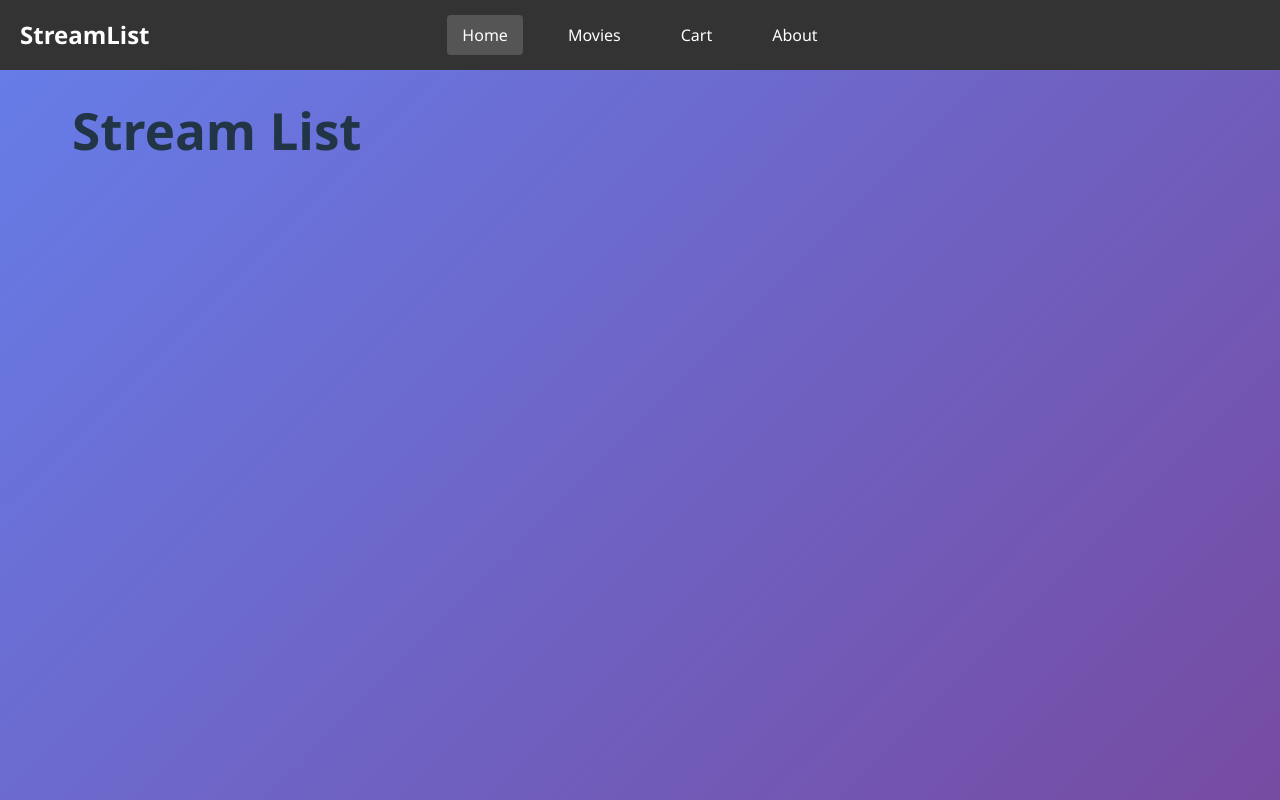
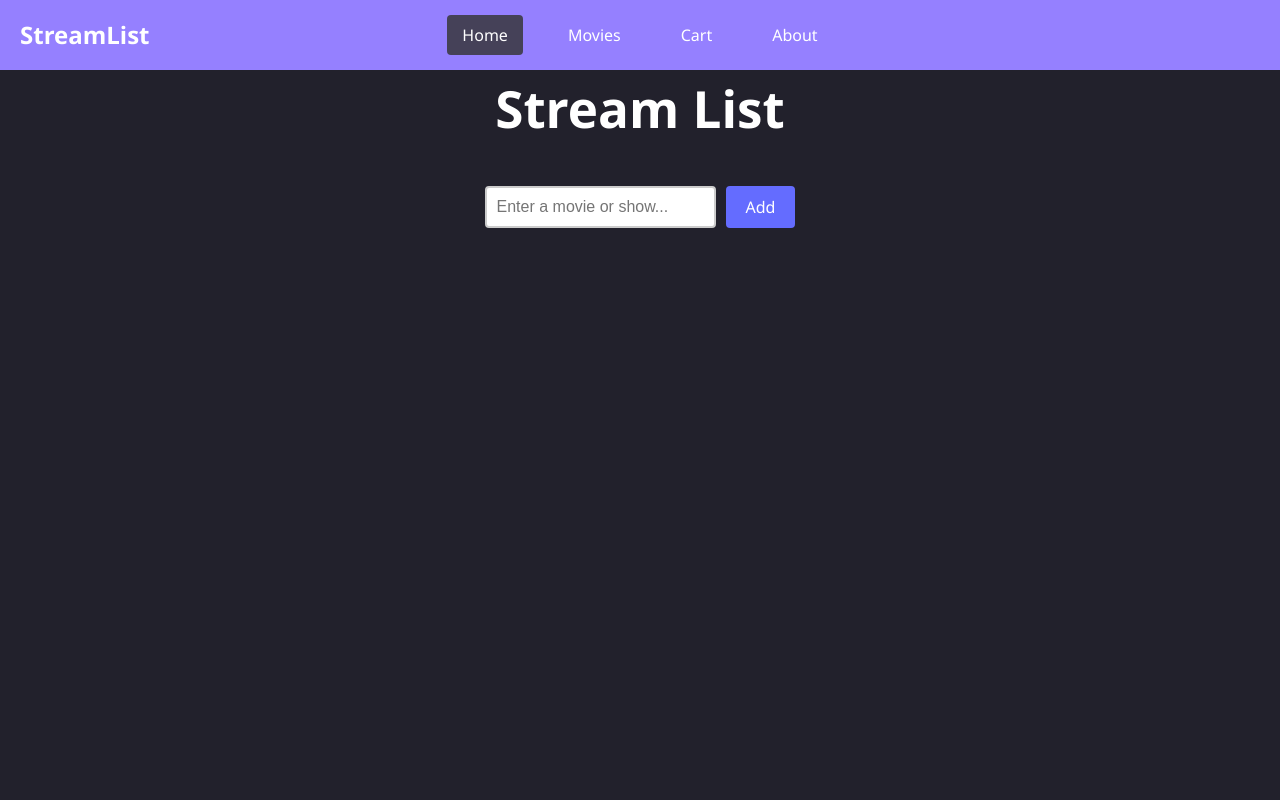
Before and after one commit to exglegaming/stream-list, a React (Vite) app: page / in a window 1280 px wide. Built offline with nearby package versions, Linux system fonts and the light colour scheme.

Commit message:
added functionality to stream list page

```diff
--- a/src/App.css
+++ b/src/App.css
@@ -6,7 +6,7 @@
 
 body {
   font-family: 'Segoe UI', Tahoma, Geneva, Verdana, sans-serif;
-  background: linear-gradient(135deg, #667eea 0%, #764ba2 100%);
+  background-color: #22212c;
   min-height: 100vh;
 }
 
@@ -17,69 +17,6 @@ body {
 }
 
 .main-content {
-  flex: 1;
-  padding: 2rem;
-  max-width: 1200px;
-  width: 100%;
   margin: 0 auto;
+  padding: 10px;
 }
-
-/* Placeholder page styles */
-.placeholder-page {
-  display: flex;
-  justify-content: center;
-  align-items: center;
-  min-height: calc(100vh - 200px);
-}
-
-.placeholder-card {
-  background: white;
-  border-radius: 20px;
-  padding: 4rem;
-  box-shadow: 0 20px 60px rgba(0, 0, 0, 0.3);
-  text-align: center;
-  animation: fadeIn 0.5s ease;
-}
-
-.placeholder-card h2 {
-  font-size: 2.5rem;
-  color: #333;
-  margin-bottom: 1rem;
-}
-
-.placeholder-card p {
-  font-size: 1.2rem;
-  color: #666;
-  margin-bottom: 2rem;
-}
-
-.coming-soon {
-  display: inline-block;
-  padding: 1rem 2rem;
-  background: linear-gradient(135deg, #667eea 0%, #764ba2 100%);
-  color: white;
-  border-radius: 10px;
-  font-weight: 600;
-  animation: pulse 2s infinite;
-}
-
-@keyframes fadeIn {
-  from {
-    opacity: 0;
-    transform: translateY(20px);
-  }
-  to {
-    opacity: 1;
-    transform: translateY(0);
-  }
-}
-
-@keyframes pulse {
-  0%,
-  100% {
-    transform: scale(1);
-  }
-  50% {
-    transform: scale(1.05);
-  }
-}
--- a/src/components/Navbar.css
+++ b/src/components/Navbar.css
@@ -1,7 +1,6 @@
 .navbar {
   width: 100%;
-  background-color: #333;
-  color: white;
+  background-color: #9580FF;
   position: sticky;
   top: 0;
   z-index: 1000;
@@ -23,17 +22,9 @@
   transform: translateY(-50%);
 }
 
-.nav-brand a {
-  text-decoration: none;
-  color: white;
-  display: block;
-}
-
 .nav-brand h1 {
   color: white;
   font-size: 1.5rem;
-  margin: 0;
-  white-space: nowrap;
 }
 
 .nav-links {
@@ -51,7 +42,6 @@
 
 .nav-links a {
   color: white;
-  text-decoration: none;
   padding: 8px 15px;
   transition: background-color 0.3s ease;
   border-radius: 4px;
@@ -59,9 +49,9 @@
 }
 
 .nav-links a:hover {
-  background-color: #555;
+  background-color: #454158;
 }
 
 .nav-links a.active {
-  background-color: #555;
+  background-color: #454158;
 }
--- a/src/pages/StreamList.css
+++ b/src/pages/StreamList.css
@@ -1,5 +1,36 @@
 .streamlist {
-  width: 100%;
+  max-width: 600px;
+}
+
+.streamlist h1 {
+  text-align: center;
+  color: white;
+  margin-bottom: 50px;
+}
+
+.streamlist form {
   display: flex;
-  align-items: center;
+  gap: 10px;
 }
+
+.streamlist input {
+  flex: 1;
+  padding: 10px;
+  font-size: 16px;
+  border: 2px solid #ccc;
+  border-radius: 4px;
+}
+
+.streamlist button {
+  padding: 10px 20px;
+  font-size: 16px;
+  background-color: #646cff;
+  color: white;
+  border: none;
+  border-radius: 4px;
+  cursor: pointer;
+}
+
+.streamlist button:hover {
+  background-color: #535bf2;
+}
--- a/src/pages/StreamList.jsx
+++ b/src/pages/StreamList.jsx
@@ -1,11 +1,29 @@
+import { useState } from 'react';
 import './StreamList.css';
 
 function StreamList() {
+    const [inputValue, setInputValue] = useState('');
+
+    const handleSubmit = (event) => {
+        event.preventDefault();
+        console.log('User Input: ', inputValue);
+        setInputValue('');
+    }
+
     return (
         <div className='streamlist'>
             <h1>Stream List</h1>
+            <form onSubmit={handleSubmit}>
+                <input
+                    type="text"
+                    value={inputValue}
+                    onChange={(event) => setInputValue(event.target.value)}
+                    placeholder='Enter a movie or show...'
+                />
+                <button type='submit'>Add</button>
+            </form>
         </div>
     );
-};
+}
 
 export default StreamList;
```
